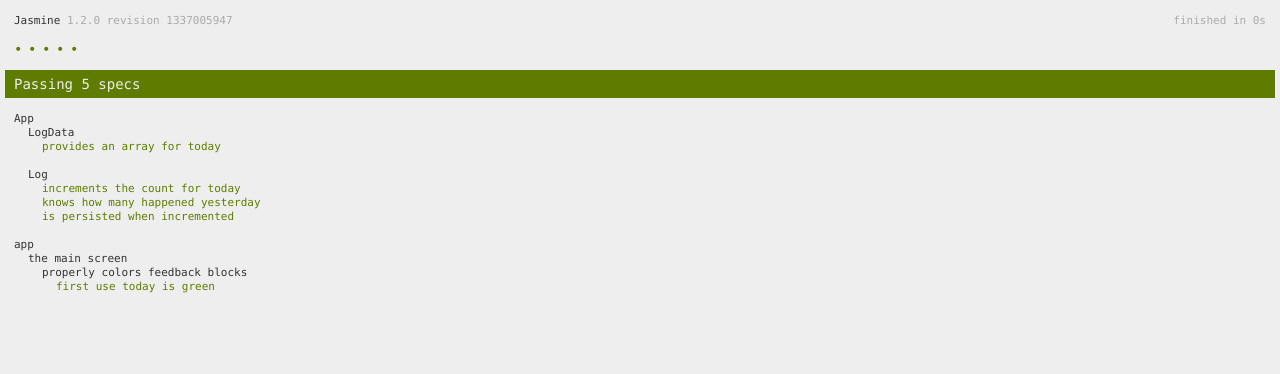
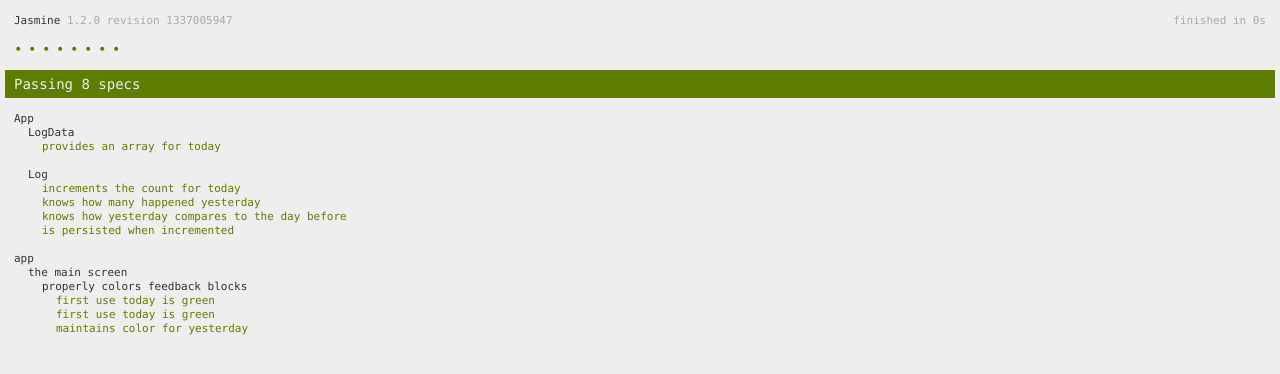
Before and after one commit to jimdalbano/smocount, a plain HTML site: page assets/www/spec.html in a window 1280 px wide. Drawn offline with nearby package versions, Linux system fonts and the light colour scheme.

Commit message:
Yesterday UI updates.

```diff
--- a/assets/www/js/app.js
+++ b/assets/www/js/app.js
@@ -48,7 +48,7 @@ var App = {
         return logData.log[today].length || 0;
       },
 
-      yesterday: function() {
+      nowYesterday: function() {
         var yesterday = App.yesterday(),
             yesterdayAtThisTime = App.yesterdayAtThisTime();
         var yesterdaySmokes = logData.log[yesterday];
@@ -58,6 +58,23 @@ var App = {
         } else {
           return 0;
         }
+      },
+
+      yesterday: function() {
+        var yesterday = App.yesterday();
+        var yesterdaySmokes = logData.log[yesterday];
+
+        return ( (yesterdaySmokes) ? yesterdaySmokes.length : 0);
+      },
+
+      dayBeforeYesterday: function() {
+        var now = new Date();
+        var dayBeforeYesterday = new Date(now.getYear(), now.getMonth() + 1, now.getDate() - 2);
+        dayBeforeYesterday = dayBeforeYesterday.getTime();
+
+        var dayBeforeYesterdaySmokes = logData.log[dayBeforeYesterday];
+
+        return ( (dayBeforeYesterdaySmokes) ? dayBeforeYesterdaySmokes.length : 0);
       }
     }
   },
@@ -66,17 +83,21 @@ var App = {
     return this.log(this.logData());
   },
 
+  todayEl: null,
+  yesterdayEl: null,
+
   updateUI : function(counter) {
     var amtToday, amtYesterday, today, yesterday;
-
-    today = $('#today')[0];
-    yesterday = $('#yesterday')[0];
 
     amtToday = ( (counter) ? counter.soFarToday() : 0 );
     amtYesterday = ( (counter) ? counter.yesterday() : 0);
 
-    today.innerHTML = amtToday;
-    yesterday.innerHTML = amtYesterday;
+    if (this.todayEl) {
+      this.todayEl.innerHTML = amtToday;
+    }
+    if (this.yesterdayEl) {
+      this.yesterdayEl.innerHTML = amtYesterday;
+    }
 
     if (amtToday == 0 || amtToday <= amtYesterday) {
       $('#today-container').addClass('green');
@@ -84,5 +105,15 @@ var App = {
       $('#today-container').removeClass('green');
       $('#today-container').addClass('red');
     }
+
+
+    if (counter.yesterday() == 0 || counter.yesterday() <= counter.dayBeforeYesterday()) {
+      $('#yesterday-container').addClass('green');
+    } else {
+      $('#yesterday-container').removeClass('green');
+      $('#yesterday-container').addClass('red');
+    }
+
+
   }
 };
--- a/assets/www/spec/app_spec.js
+++ b/assets/www/spec/app_spec.js
@@ -33,7 +33,25 @@ describe('App', function() {
 
       logdata.log[App.yesterday()] = [nowYesterday];
 
-      expect(log.yesterday()).toEqual(1);
+      expect(log.nowYesterday()).toEqual(1);
+    });
+
+    it('knows how yesterday compares to the day before', function() {
+      var now = new Date();
+      var yesterday = new Date(now.getYear(), now.getMonth() + 1, now.getDate() - 1);
+      var dayBefore = new Date(now.getYear(), now.getMonth() + 1, now.getDate() - 2);
+      yesterday = yesterday.getTime();
+      dayBefore = dayBefore.getTime();
+
+      logdata.log[yesterday] = [yesterday, yesterday, yesterday];
+      logdata.log[dayBefore] = [dayBefore, dayBefore];
+
+      expect(log.yesterday()).toBeGreaterThan(log.dayBeforeYesterday());
+
+      logdata.log[dayBefore].push(dayBefore);
+      logdata.log[dayBefore].push(dayBefore);
+
+      expect(log.yesterday()).toBeLessThan(log.dayBeforeYesterday());
     });
 
     it('is persisted when incremented',function() {
--- a/assets/www/spec/index_spec.js
+++ b/assets/www/spec/index_spec.js
@@ -13,6 +13,45 @@ describe('app', function() {
             yesterdayClass =  $('#yesterday-container')[0].classList;
 
         expect(todayClass.contains('green')).toBe(true);
+        expect(yesterdayClass.contains('green')).toBe(true);
+      });
+
+      it('first use today is green', function() {
+        App.updateUI(App.log(App.logData()));
+        var todayClass = $('#today-container')[0].classList,
+            yesterdayClass =  $('#yesterday-container')[0].classList;
+
+        expect(todayClass.contains('green')).toBe(true);
+        expect(yesterdayClass.contains('green')).toBe(true);
+      });
+
+      it('maintains color for yesterday', function() {
+        var logdata = App.logData(),
+            now = new Date(),
+            yesterdayClass,
+            yesterday = App.yesterday();
+
+        var dayBeforeYesterday = new Date(now.getYear(), now.getMonth() + 1, now.getDate() - 2);
+        dayBeforeYesterday = dayBeforeYesterday.getTime();
+
+        logdata.log[yesterday] = [1, 1, 1];
+        logdata.log[dayBeforeYesterday] = [1, 1, 1, 1];
+
+        App.updateUI(App.log(logdata));
+        yesterdayClass =  $('#yesterday-container')[0].classList;
+
+        expect(yesterdayClass.contains('green')).toBe(true);
+
+        logdata.log[yesterday].push(1);
+        logdata.log[yesterday].push(1);
+
+        var lg = App.log(logdata);
+        App.updateUI(lg);
+        //App.updateUI(App.log(logdata));
+        yesterdayClass =  $('#yesterday-container')[0].classList;
+
+        expect(yesterdayClass.contains('green')).toBe(false);
+        expect(yesterdayClass.contains('red')).toBe(true);
       });
     });
   });
```
Also changed, not shown: assets/www/index.html (+3 -6 lines).
